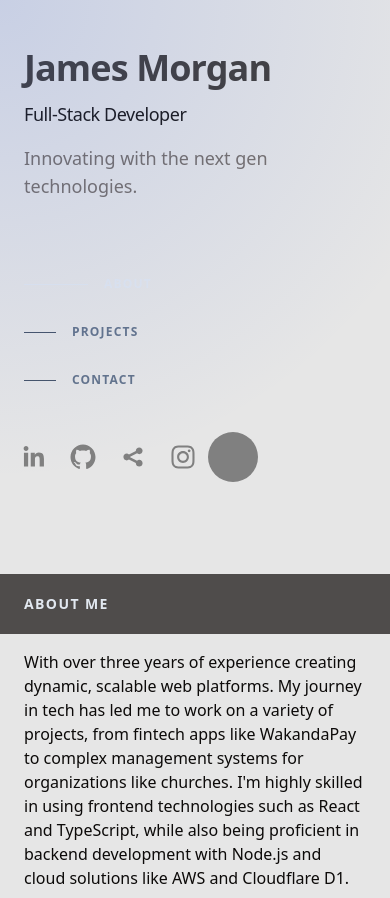
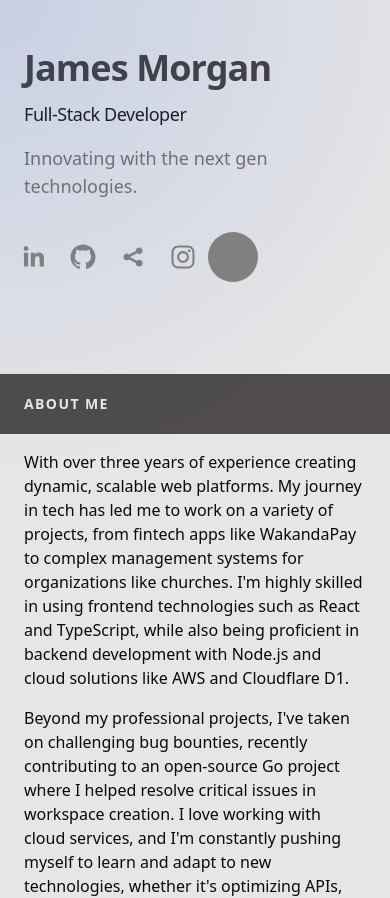
Before and after one commit to theHoracle/theHoracle, a Next.js app: page / in a window 390 px wide. Shown: the top 898 px of the page. Built offline with nearby package versions, Linux system fonts and the light colour scheme.

Commit message:
small ui tweaks

```diff
--- a/src/components/SpecialNav.tsx
+++ b/src/components/SpecialNav.tsx
@@ -37,7 +37,7 @@ export default function SpecialNav() {
   }, []);
 
   return (
-    <nav className="">
+    <nav className="hidden lg:block">
       <ul className="mt-16 w-max">
         {jumpLinks.map((link) => (
           <li key={link.href} className="mb-2">
```
